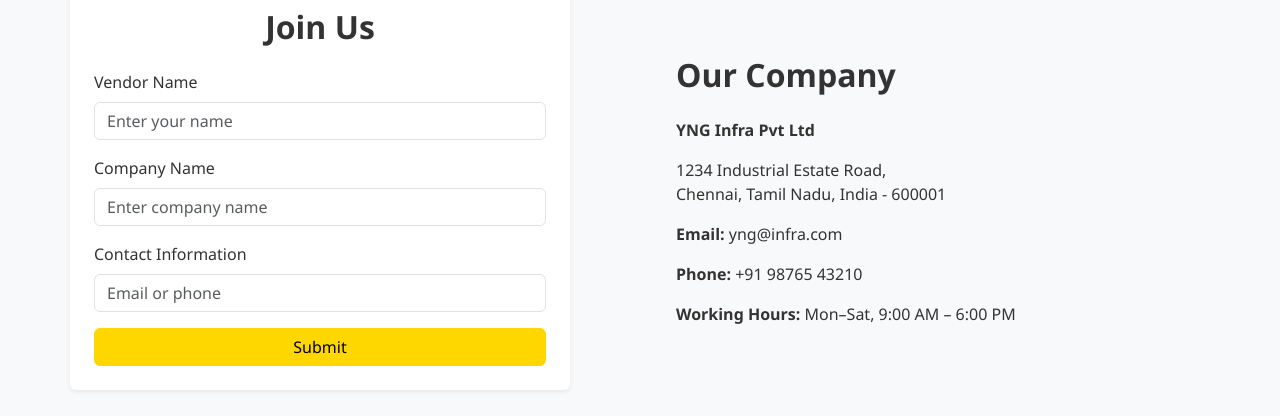
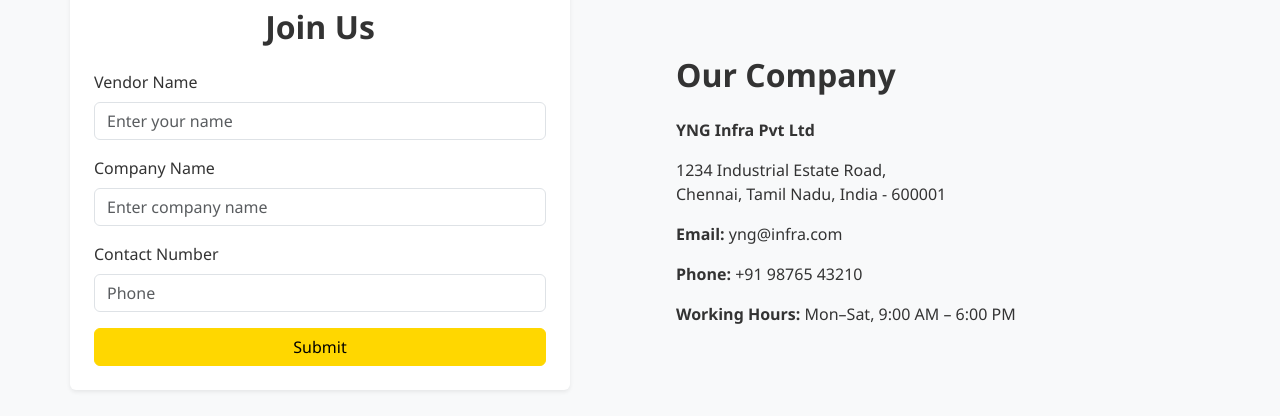
Before and after one commit to flora200198/YNG-ECOMMERCE-SITE, a React (Create React App) app: page /join in a window 1280 px wide. Shown: the part 194-610 px from the top of the page. Built offline with nearby package versions, Linux system fonts and the light colour scheme.

Commit message:
Backend updated for Join us submission

```diff
--- a/package.json
+++ b/package.json
@@ -11,6 +11,7 @@
     "animate.css": "^4.1.1",
     "aos": "^2.3.4",
     "assert": "^2.1.0",
+    "axios": "^1.11.0",
     "bootstrap": "^5.3.7",
     "bootstrap-icons": "^1.13.1",
     "browserify-zlib": "^0.2.0",
--- a/src/Pages/JoinUs/JoinUs.jsx
+++ b/src/Pages/JoinUs/JoinUs.jsx
@@ -1,53 +1,92 @@
-import React from 'react';
+import React, { useState } from "react";
+import { postJoinForm } from "../../Pages/Services/Api";
 
 const JoinUs = () => {
+  const [loading, setLoading] = useState(false);
+
+ const handleSubmit = async (e) => {
+  e.preventDefault();
+
+  const form = e.currentTarget;
+  const data = Object.fromEntries(new FormData(form));
+
+  const formData = {
+    vendor_name: (data.vendor_name || "").trim(),
+    company_name: (data.company_name || "").trim(),
+    number: (data.number || "").trim(),
+  };
+
+  try {
+    const res = await postJoinForm(formData);
+    console.log("Join response:", res?.data);
+    alert("Form submitted successfully!");
+    form.reset();
+    console.log("Form reset successfully");
+  } catch (err) {
+    console.error("Error submitting form:", err?.response?.data || err.message);
+    alert(err?.response?.data?.message || "There was an error submitting the form.");
+  }
+};
+
+
   return (
     <div className="container-fluid py-5 bg-light">
       <div className="row justify-content-center">
-        {/* Left Side: Join Us Form */}
         <div className="col-md-6 d-flex align-items-center justify-content-center py-4">
           <div className="p-4 shadow-sm bg-white rounded w-100" style={{ maxWidth: "500px" }}>
             <h2 className="text-center mb-4">Join Us</h2>
-            <form>
+
+            <form onSubmit={handleSubmit} noValidate>
               <div className="mb-3">
-                <label htmlFor="vendorName" className="form-label">Vendor Name</label>
+                <label htmlFor="vendor_name" className="form-label">Vendor Name</label>
                 <input
                   type="text"
                   className="form-control"
-                  id="vendorName"
+                  id="vendor_name"
+                  name="vendor_name"
                   placeholder="Enter your name"
+                  autoComplete="name"
                   required
                 />
               </div>
+
               <div className="mb-3">
-                <label htmlFor="company" className="form-label">Company Name</label>
+                <label htmlFor="company_name" className="form-label">Company Name</label>
                 <input
                   type="text"
                   className="form-control"
-                  id="company"
+                  id="company_name"
+                  name="company_name"
                   placeholder="Enter company name"
+                  autoComplete="organization"
                   required
                 />
               </div>
+
               <div className="mb-3">
-                <label htmlFor="contact" className="form-label">Contact Information</label>
+                <label htmlFor="number" className="form-label">Contact Number</label>
                 <input
-                  type="text"
+                  type="tel"
                   className="form-control"
-                  id="contact"
-                  placeholder="Email or phone"
+                  id="number"
+                  name="number"
+                  placeholder="Phone"
+                  inputMode="tel"
+                  pattern="^[0-9+\-\s()]{7,15}$"
                   required
                 />
               </div>
+
               <div className="text-center">
-                <button type="submit" className="btn btn-primary w-100">Submit</button>
+                <button type="submit" className="btn btn-primary w-100" disabled={loading}>
+                  {loading ? "Submitting..." : "Submit"}
+                </button>
               </div>
             </form>
           </div>
         </div>
 
-        {/* Right Side: Company Info */}
-        <div className="col-md-6 d-flex align-items-center  py-5">
+        <div className="col-md-6 d-flex align-items-center py-5">
           <div className="ms-4 mt-4" style={{ maxWidth: "500px" }}>
             <h2 className="mb-4">Our Company</h2>
             <p><strong>YNG Infra Pvt Ltd</strong></p>
--- /dev/null
+++ b/src/Pages/Services/Api.js
@@ -0,0 +1,22 @@
+import axios from "axios";
+
+const API = axios.create({
+  baseURL: "http://localhost:3000/api",
+  headers: { "Content-Type": "application/json" },
+  // withCredentials: true, // enable if you use cookies/sessions
+});
+
+// POSTs
+// export const postContactForm = (data) => API.post("/contact", data);
+export const postJoinForm    = (data) => API.post("/join", data);
+// export const postGetquoteForm = (data) => API.post("/get-quote", data);
+
+// // GETs (make sure these routes exist on backend)
+// export const getApplyForms = () => API.get("/products");      // change if incorrect
+// export const getEnquiriesFromAPI = () => API.get("/enquiries"); // preferred over localStorage
+
+// // Temporary localStorage fallbacks (if you still want them)
+// export const getEnquiries = () =>
+//   Promise.resolve(JSON.parse(localStorage.getItem("enquiries") || "[]"));
+// export const getApplications = () =>
+//   Promise.resolve(JSON.parse(localStorage.getItem("applications") || "[]"));
--- a/src/backend/server.js
+++ b/src/backend/server.js
@@ -15,7 +15,7 @@
 app.use(bodyParser.json());
 app.use(bodyParser.urlencoded({ extended: true }));
 // Import routes
-app.use('/join', Joinus);
+app.use('/api', Joinus);
 app.use('/get-quote', Getquote);
 app.use('/contact', Contact);
 // connectDB(); // Connect to MongoDB
```
Also changed, not shown: src/backend/Routes/Joinus.Route.js (+60 -31 lines), 1 other file (tests, documents, lock files or other folders).
